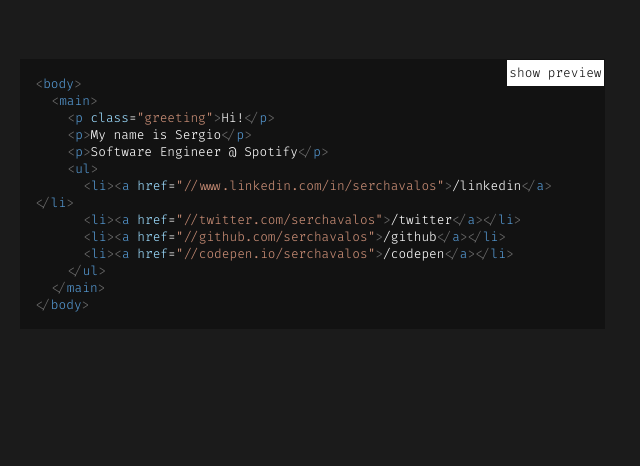
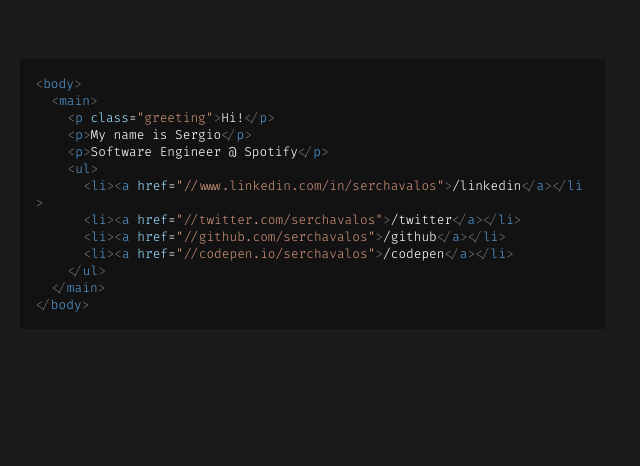
Before and after one commit to serchavalos/serchavalos.github.io, a website: page public/index.html in a window 1280 px wide. Shown: the part 213-679 px from the top of the page, without its empty margins (328-968 px from the left). Drawn offline with Linux system fonts and the light colour scheme; a web font is replaced by a local one.

Commit message:
Fix viewport scale and small details

```diff
--- a/public/index.html
+++ b/public/index.html
@@ -2,7 +2,7 @@
 <html lang="en">
 
 <head>
-  <meta name="viewport" content="width=device-width" />
+  <meta name="viewport" content="width=device-width, initial-scale=1.0" />
   <meta charset="utf-8" />
   <title>serchavalos.dev</title>
   <meta name="description" content="Personal site" />
@@ -41,14 +41,10 @@
       position: absolute;
       top: 0;
       right: 0;
-      text-align: right;
-      line-height: 1rem;
-      border: 1px solid;
-      padding: 5px 2px;
-      font-weight: normal;
-      background-color: white;
-      color: #121212;
-      backface-visibility: hidden;
+      color: transparent;
+      background-color: transparent;
+      bottom: 0;
+      left: 0;
     }
 
     .card {
@@ -73,6 +69,10 @@
       padding: 16px;
       font-size: 0.8rem;
       width: 585px;
+    }
+
+    .code p{
+      line-break: anywhere;
     }
 
     .code .tag {
@@ -154,7 +154,6 @@
         <p><span class="tag">&lt;&#47;</span><span class="tag-name">body</span><span class="tag">&gt;</span></p>
       </div>
       <div class="face preview">
-        <label for="preview-btn">hide preview</label>
         <main>
           <p class="greeting">Hi!</p>
           <p>
```
